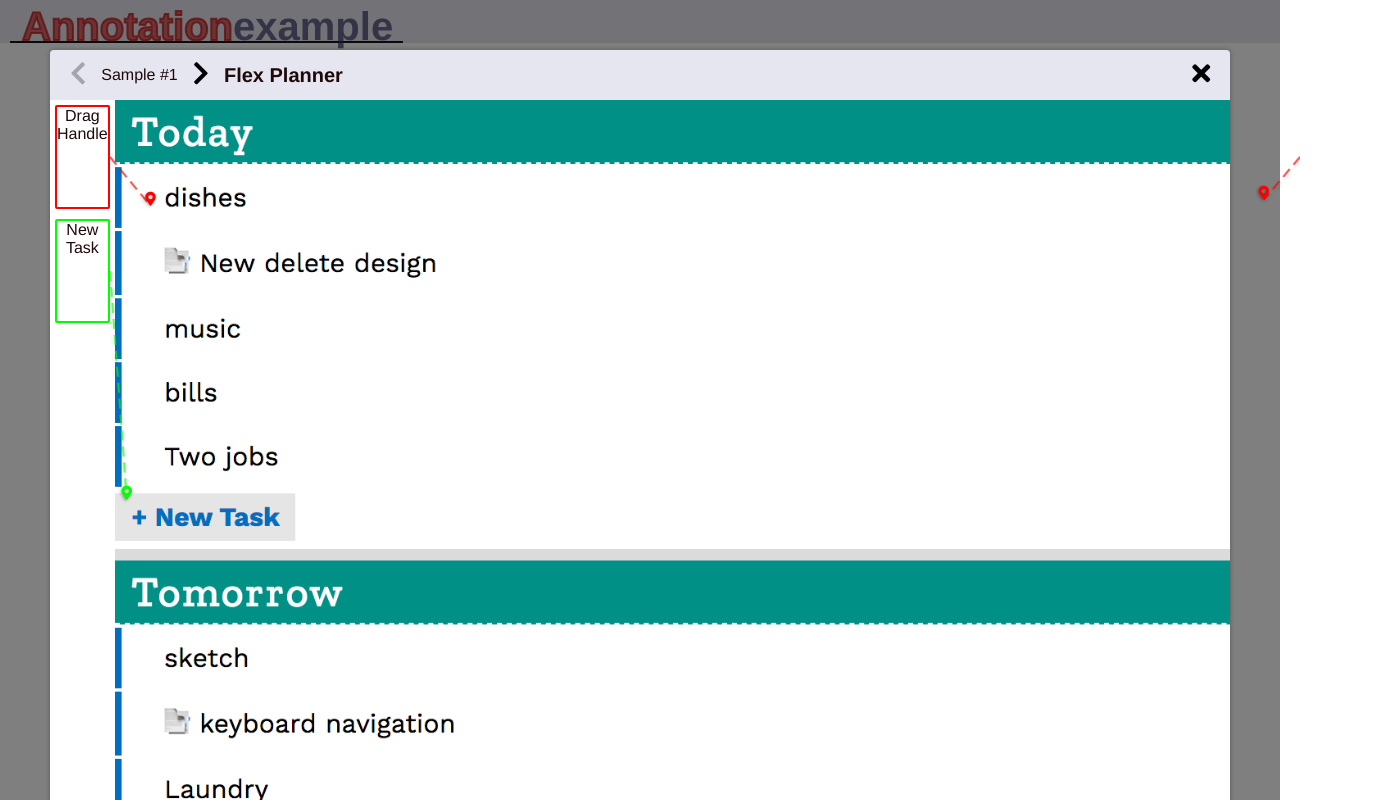
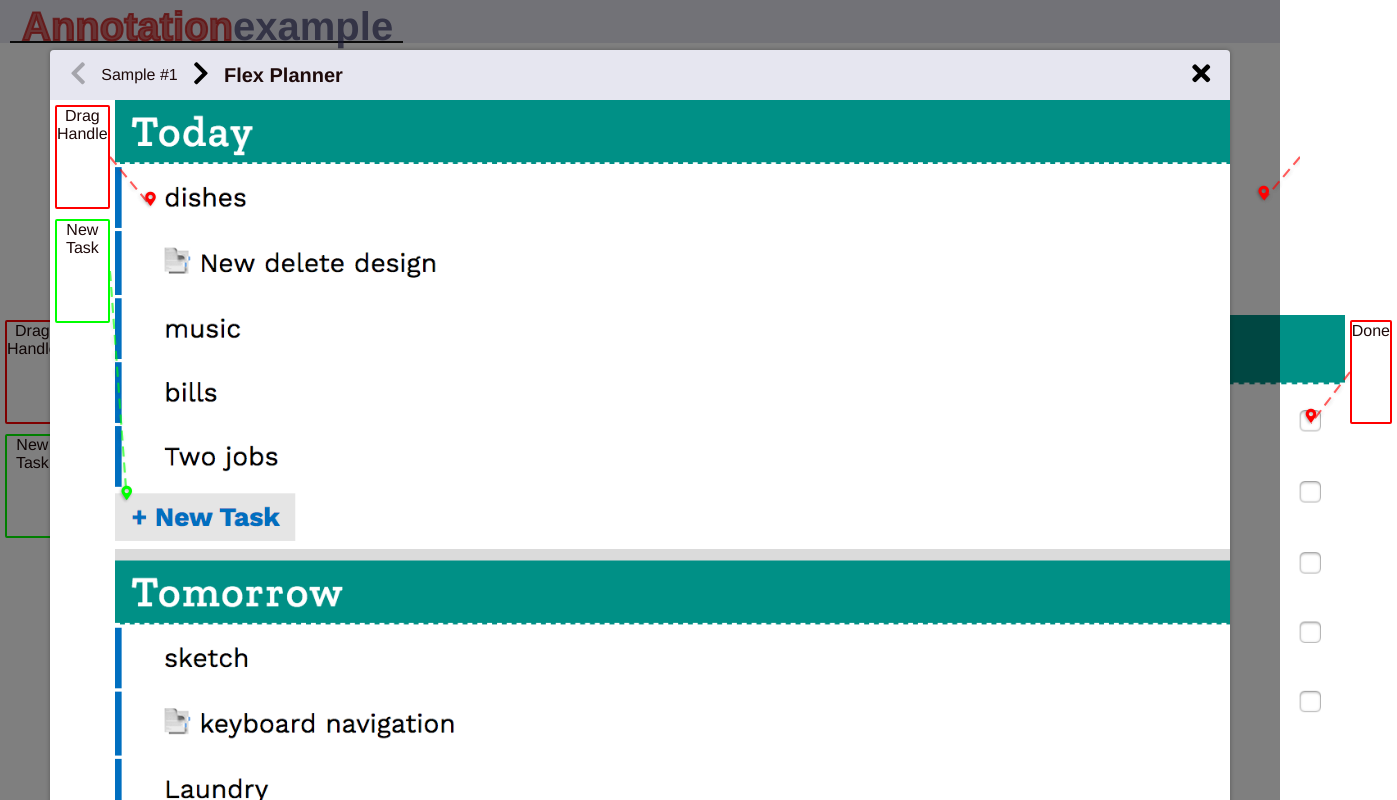
Before and after one commit to GalanCM/annotation_example, a Vue app: page /viewer/planner in a window 1280 px wide. Shown: the top 800 px of the page, 1397 px wide, since content can reach past the window. Built offline with nearby package versions, Linux system fonts and the light colour scheme.

Commit message:
Begin move to more data-driven approach to pages.
Still retaining `annotation_page` components for easier router hooks.

```diff
--- a/src/components/annotation_pages/CaseStudy.vue
+++ b/src/components/annotation_pages/CaseStudy.vue
@@ -4,34 +4,19 @@
 
 <script>
 import ViewerPage from "@/components/ViewerPage";
+import Pages from "@/pages.js";
+
+var page = Pages.find( page => page.name === "case-study" );
 
 export default {
   components: { ViewerPage },
-  data() {
-    return {
-      title: "Case Studies (from my portfolio site)",
-      image: require("@/assets/CaseStudy.png"),
-      annotations: [
-        {
-          text: "New Task",
-          pinX: 0.01,
-          pinY: 0.34
-        },
-        {
-          text: "Done",
-          pinX: 0.9735,
-          pinY: 0.085
-        },
-        {
-          text: "Drag Handle",
-          pinX: 0.03,
-          pinY: 0.09
-        }
-      ]
-    };
-  },
-  mounted() {
-    this.$emit("change-title", this.title);
+  computed: {
+    image() {
+      return page.contents.image;
+    },
+    annotations() {
+      return page.contents.annotations;
+    }
   }
 };
 </script>
--- a/src/components/annotation_pages/Planner.vue
+++ b/src/components/annotation_pages/Planner.vue
@@ -4,34 +4,19 @@
 
 <script>
 import ViewerPage from "@/components/ViewerPage";
+import Pages from "@/pages.js";
+
+var page = Pages.find( page => page.name === "planner" );
 
 export default {
   components: { ViewerPage },
-  data() {
-    return {
-      title: "Flex Planner",
-      image: require("@/assets/FuzzyPlanner.png"),
-      annotations: [
-        {
-          text: "New Task",
-          pinX: 0.01,
-          pinY: 0.34
-        },
-        {
-          text: "Done",
-          pinX: 0.9735,
-          pinY: 0.085
-        },
-        {
-          text: "Drag Handle",
-          pinX: 0.03,
-          pinY: 0.09
-        }
-      ]
-    };
-  },
-  mounted() {
-    this.$emit("change-title", this.title);
+  computed: {
+    image() {
+      return page.contents.image;
+    },
+    annotations() {
+      return page.contents.annotations;
+    }
   }
 };
 </script>
--- /dev/null
+++ b/src/pages.js
@@ -0,0 +1,56 @@
+// a shared object to store page data
+// not using a flux store, as all data should be constant
+// moving to Vuex would be an easy refactor if annotation editing were added
+
+export default [
+  {
+    name: "planner",
+    component: () => import("@/components/annotation_pages/Planner.vue"),
+    title: "Flex Planner",
+    contents: {
+      image: require("@/assets/FuzzyPlanner.png"),
+      annotations: [
+        {
+          text: "New Task",
+          pinX: 0.01,
+          pinY: 0.34
+        },
+        {
+          text: "Done",
+          pinX: 0.9735,
+          pinY: 0.085
+        },
+        {
+          text: "Drag Handle",
+          pinX: 0.03,
+          pinY: 0.09
+        }
+      ]
+    }
+  },
+  {
+    name: "case-study",
+    component: () => import("@/components/annotation_pages/CaseStudy.vue"),
+    title: "Case Studies (from my portfolio site)",
+    contents: {
+      image: require("@/assets/CaseStudy.png"),
+      annotations: [
+        {
+          text: "New Task",
+          pinX: 0.01,
+          pinY: 0.34
+        },
+        {
+          text: "Done",
+          pinX: 0.9735,
+          pinY: 0.085
+        },
+        {
+          text: "Drag Handle",
+          pinX: 0.03,
+          pinY: 0.09
+        }
+      ]
+    }
+  }
+];
--- a/src/router.js
+++ b/src/router.js
@@ -1,7 +1,17 @@
 import Vue from "vue";
 import Router from "vue-router";
 
+import Pages from "@/pages.js";
+
 Vue.use(Router);
+
+let pages = Pages.map(page => {
+  return {
+    ...page,
+    path: page.name
+  };
+});
+pages.push({ path: "", redirect: pages[0].path });
 
 export default new Router({
   mode: "history",
@@ -13,13 +23,10 @@ export default new Router({
       component: () => import("@/views/Home.vue")
     },
     {
-      path: "/viewer/:pageId",
+      path: "/viewer",
       name: "viewer",
-      component: () => import("@/views/Viewer.vue")
-    },
-    {
-      path: "/viewer",
-      redirect: "/viewer/1"
+      component: () => import("@/views/Viewer.vue"),
+      children: pages
     }
   ]
 });
--- a/src/views/Viewer.vue
+++ b/src/views/Viewer.vue
@@ -4,13 +4,13 @@
     <div class="viewer" @keydown.esc="close">
       <section class="modal">
         <nav>
-          <button @click="pageLeft" :disabled="this.pageIndex <= 0">
+          <button @click="pageLeft" :disabled="pageIndex <= 0">
             <i class="fas fa-chevron-left"></i>
           </button>
           <span>
             Sample #{{pageIndex + 1}}
           </span>
-          <button @click="pageRight" :disabled="this.pageIndex >= this.pages.length - 1">
+          <button @click="pageRight" :disabled="pageIndex >= pageLastIndex">
             <i class="fas fa-chevron-right"></i>
           </button>
           <header>{{ title }}</header>
@@ -18,10 +18,7 @@
             <i class="fas fa-times"></i>
           </button>
         </nav>
-        <main>
-          <planner-page @change-title="changeTitle" v-if="pageName === 'planner'"></planner-page>
-          <case-study-page @change-title="changeTitle" v-if="pageName === 'caseStudy'"></case-study-page>
-        </main>
+        <router-view></router-view>
       </section>
     </div>
   </div>
@@ -73,8 +70,7 @@ nav {
 </style>
 
 <script>
-import PlannerPage from "@/components/annotation_pages/Planner.vue";
-import CaseStudyPage from "@/components/annotation_pages/CaseStudy.vue";
+import Pages from "@/pages.js"
 
 function keyEventListener(event) {
   if (event.key === "Escape") {
@@ -88,20 +84,20 @@ function keyEventListener(event) {
 
 export default {
   components: {
-    Home: () => import("@/views/Home.vue"),
-    PlannerPage,
-    CaseStudyPage
-  },
-  data() {
-    return {
-      title: "",
-      pageIndex: 0,
-      pages: ["planner", "caseStudy"]
-    };
+    Home: () => import("@/views/Home.vue")
   },
   computed: {
     pageName() {
-      return this.pages[this.pageIndex];
+      return this.$route.name;
+    },
+    pageIndex() {
+      return Pages.map( page => page.name ).indexOf(this.$route.name);
+    },
+    pageLastIndex() {
+      return Pages.length - 1
+    },
+    title() {
+      return Pages[this.pageIndex].title
     }
   },
   mounted() {
@@ -117,12 +113,12 @@ export default {
     },
     pageLeft() {
       if (this.pageIndex > 0) {
-        this.pageIndex -= 1;
+        this.$router.push({ name: Pages[this.pageIndex - 1].name });
       }
     },
     pageRight() {
-      if (this.pageIndex < this.pages.length - 1) {
-        this.pageIndex += 1;
+      if (this.pageIndex < this.pageLastIndex) {
+        this.$router.push({ name: Pages[this.pageIndex + 1].name });
       }
     },
     close() {
```
